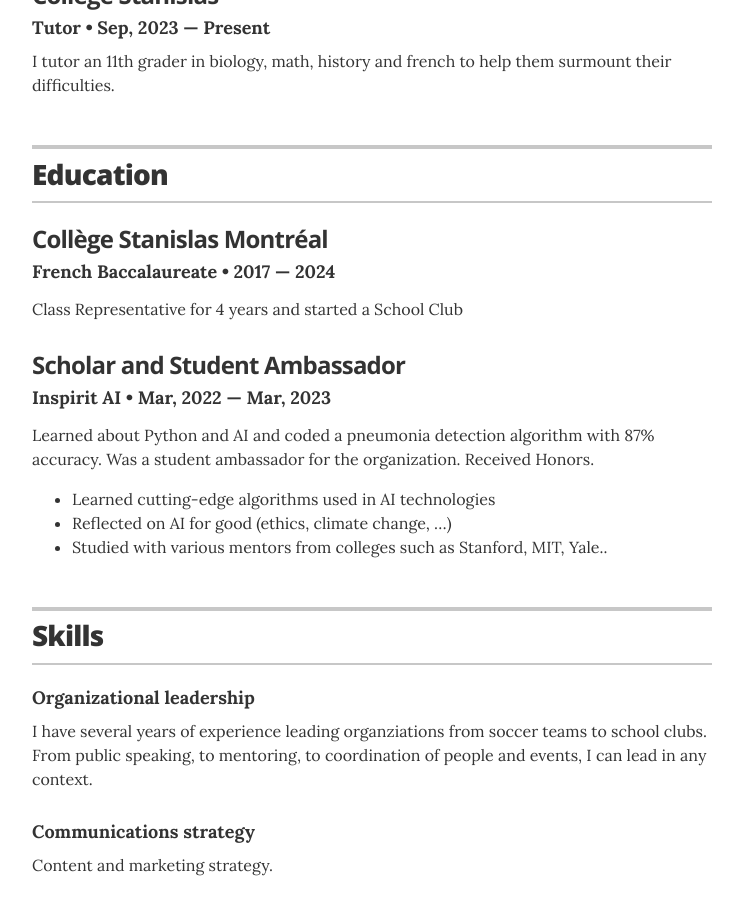
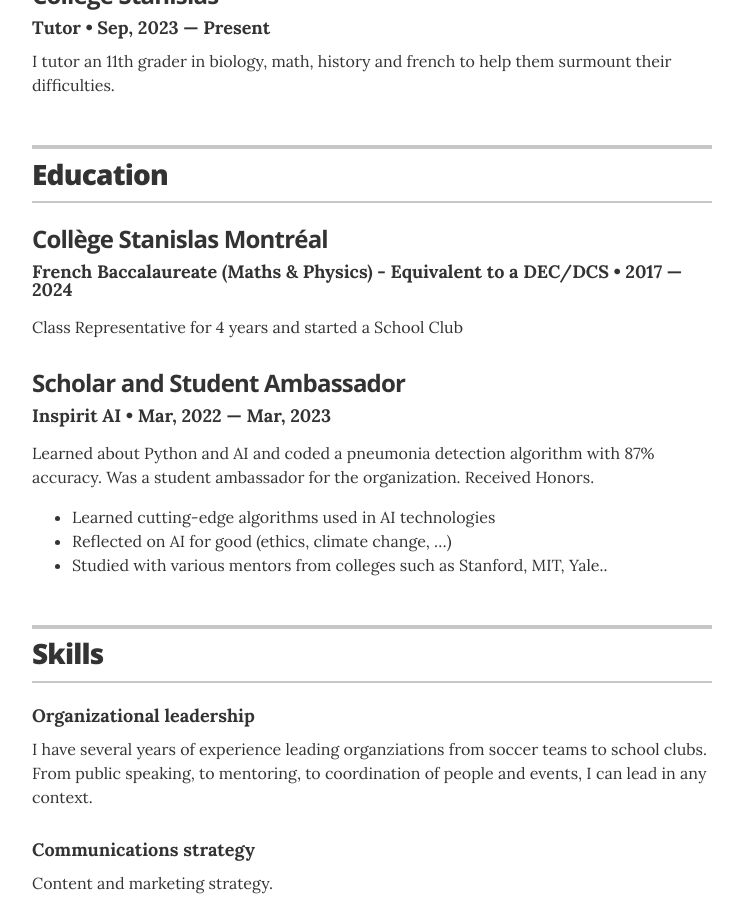
Before and after one commit to Tamus500/tamus500.github.io, a Jekyll site: the page built from index.html, in a window 1280 px wide and 900 px high, scrolled down 1131 px. Shown: the whole window, without its empty margins (268-1011 px from the left). Built offline with Jekyll 4.4.1, drawn with Linux system fonts in a browser that asks for light colours.

Commit message:
Update education.yml

```diff
--- a/_data/education.yml
+++ b/_data/education.yml
@@ -1,5 +1,5 @@
 # Degree
-- degree: French Baccalaureate
+- degree: French Baccalaureate (Maths & Physics) - Equivalent to a DEC/DCS
   uni: Collège Stanislas Montréal
   year: 2017 &mdash; 2024
   awards:
```
